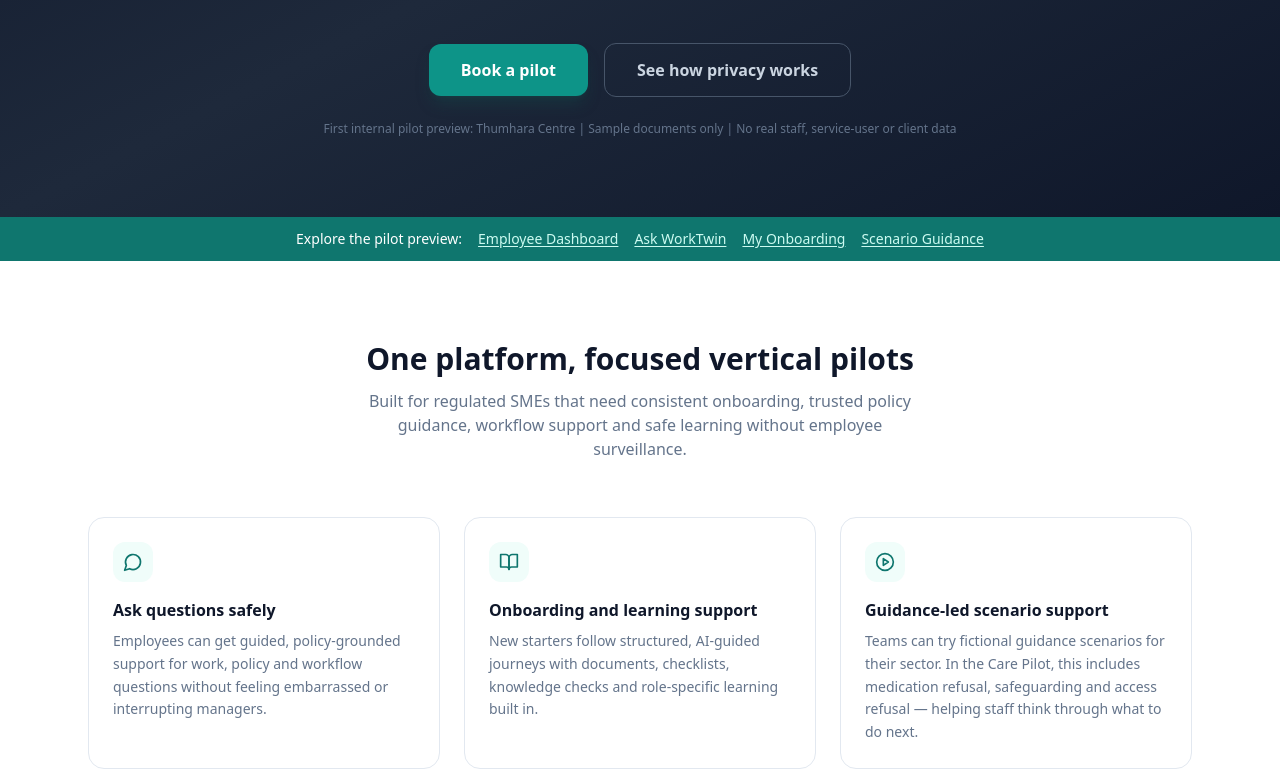
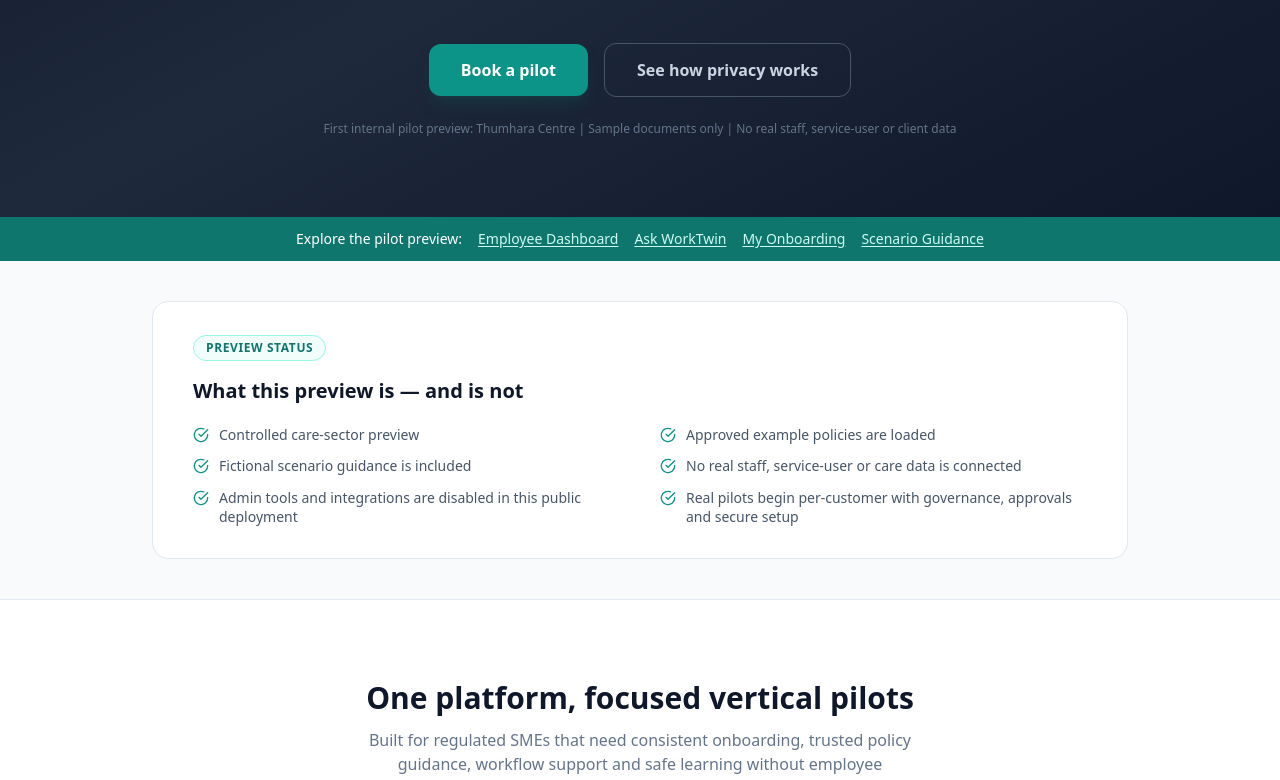
Before and after one commit to inaambasit/worktwin-care-pilot, a Next.js app in the folder frontend/: page / in a window 1280 px wide. Shown: the part 440-1220 px from the top of the page. Built offline with nearby package versions, Linux system fonts and the light colour scheme.

Commit message:
Clarify landing preview boundaries

```diff
--- a/frontend/app/page.tsx
+++ b/frontend/app/page.tsx
@@ -48,6 +48,15 @@ const trustItems = [
   'Sensitive topics are routed safely to human escalation where judgement is needed',
   'No performance scoring, surveillance or sentiment tracking',
   'Designed around UK GDPR principles',
+]
+
+const previewBoundaryItems = [
+  'Controlled care-sector preview',
+  'Approved example policies are loaded',
+  'Fictional scenario guidance is included',
+  'No real staff, service-user or care data is connected',
+  'Admin tools and integrations are disabled in this public deployment',
+  'Real pilots begin per-customer with governance, approvals and secure setup',
 ]
 
 const steps = [
@@ -200,6 +209,28 @@ export default function LandingPage() {
         </div>
       </div>
 
+      {/* What this preview is — and is not */}
+      <section className="py-8 sm:py-10 bg-slate-50 border-b border-slate-200">
+        <div className="max-w-5xl mx-auto px-6">
+          <div className="bg-white border border-slate-200 rounded-2xl px-6 py-6 sm:px-10 sm:py-8">
+            <span className="inline-block text-xs font-semibold text-teal-700 border border-teal-200 bg-teal-50 px-3 py-1 rounded-full uppercase tracking-wider mb-4">
+              Preview status
+            </span>
+            <h2 className="text-lg sm:text-xl font-bold text-slate-900 mb-5">
+              What this preview is — and is not
+            </h2>
+            <ul className="grid grid-cols-1 sm:grid-cols-2 gap-x-10 gap-y-3">
+              {previewBoundaryItems.map((item) => (
+                <li key={item} className="flex items-start gap-2.5">
+                  <CheckCircle size={16} className="text-teal-600 shrink-0 mt-0.5" />
+                  <span className="text-sm text-slate-600 leading-snug">{item}</span>
+                </li>
+              ))}
+            </ul>
+          </div>
+        </div>
+      </section>
+
       {/* Features */}
       <section className="py-12 sm:py-20 bg-white">
         <div className="max-w-6xl mx-auto px-6">
```
Also changed, not shown: 1 other file (tests, documents, lock files or other folders).
